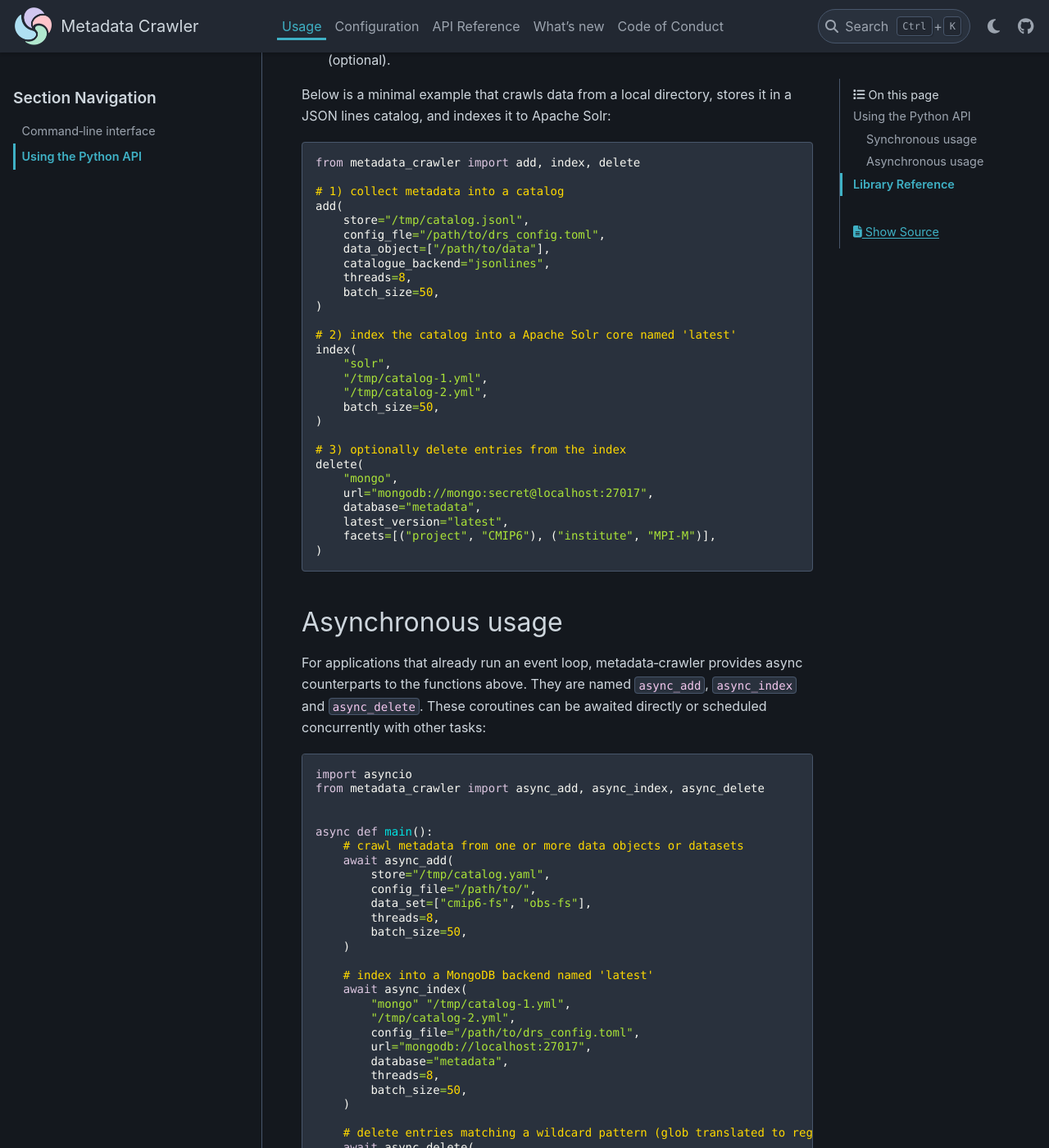
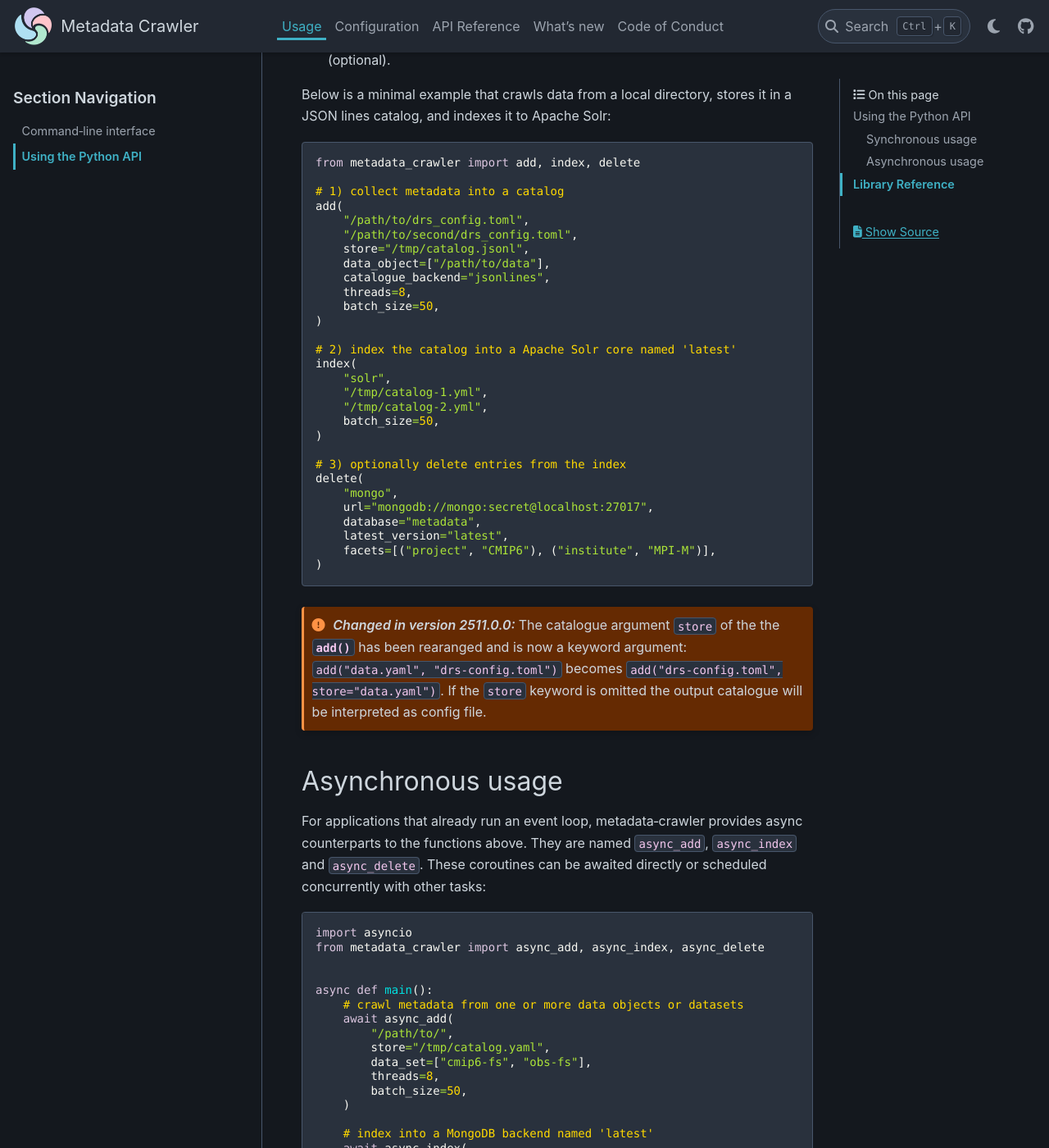
Before and after one commit to freva-org/metadata-crawler, a Sphinx documentation site: the page built from docs/source/chapter1-usage/sec2-python.rst, in a window 1280 px wide and 1400 px high, scrolled down 684 px. Shown: the whole window at 82% size. Built offline with Sphinx 7.4.7 and the PyData theme 0.15.4, drawn with Linux system fonts in a browser that asks for light colours; some of the changed text lies outside the part shown.

Commit message:
Allow for multiiple config files.

```diff
--- a/docs/source/chapter1-usage/sec2-python.rst
+++ b/docs/source/chapter1-usage/sec2-python.rst
@@ -35,8 +35,9 @@
 
    # 1) collect metadata into a catalog
    add(
+       "/path/to/drs_config.toml",
+       "/path/to/second/drs_config.toml",
        store="/tmp/catalog.jsonl",
-       config_fle="/path/to/drs_config.toml",
        data_object=["/path/to/data"],
        catalogue_backend="jsonlines",
        threads=8,
@@ -60,6 +61,15 @@
        facets=[("project", "CMIP6"), ("institute", "MPI-M")],
    )
 
+.. versionchanged:: 2511.0.0
+
+   The catalogue argument ``store`` of the the :func:`add`
+   has been rearanged and is now a keyword argument:
+   ``add("data.yaml", "drs-config.toml")`` becomes
+   ``add("drs-config.toml", store="data.yaml")``. If the ``store`` keyword
+   is omitted the output catalogue will be interpreted as config file.
+
+
 Asynchronous usage
 ^^^^^^^^^^^^^^^^^^^
 
@@ -87,7 +97,8 @@
 
        # index into a MongoDB backend named 'latest'
        await async_index(
-           "mongo" "/tmp/catalog-1.yml",
+           "mongo",
+           "/tmp/catalog-1.yml",
            "/tmp/catalog-2.yml",
            config_file="/path/to/drs_config.toml",
            url="mongodb://localhost:27017",
@@ -107,6 +118,15 @@
 
    asyncio.run(main())
 
+.. versionchanged:: 2511.0.0
+
+   The catalogue argument ``store`` of the the :func:`async_add`
+   has been rearanged and is now a keyword argument:
+   ``async_add("data.yaml", "drs-config.toml")`` becomes
+   ``async_add("drs-config.toml", store="data.yaml")``. If the ``store`` keyword
+   is omitted the output catalogue will be interpreted as config file.
+
+
 Library Reference
 -----------------
 
--- a/docs/source/chapter2-config/sec2-dialects.rst
+++ b/docs/source/chapter2-config/sec2-dialects.rst
@@ -37,7 +37,7 @@
      with arguments referencing other facets and data attributes for lookup.
   - ``call`` rules evaluate an arbitrary expression using the
     ``drs_config`` entries and the already retrieved ``metadata``.
-  See :doc:`sec4-special` for more information.
+    See :doc:`sec4-special` for more information.
 * **domains** – For CORDEX, a table mapping domain codes (e.g.
   ``EUR-11``) to bounding boxes; used by the ``bbox`` special rule.
 * **data_specs** – (see :doc:`sec3-specs`) define rules for reading
--- a/drs_config.toml
+++ b/drs_config.toml
@@ -107,10 +107,6 @@
 domain = "EUR-11"
 time_frequency = "mon"
 
-[cordex-benchmark]
-root_path = "./data/cordex-tree/"
-drs_format = "cordex"
-
 [obs-swift]
 root_path = "/observations"
 fs_type = "swift"
```
Also changed, not shown: other parts of docs/source/chapter1-usage/sec2-python.rst (+1 -1 lines), docs/source/chapter1-usage/sec1-cli.rst (+12 -4 lines), docs/source/whatsnew.rst (+18 -0 lines), src/metadata_crawler/__init__.py (+17 -11 lines), 12 other files.
